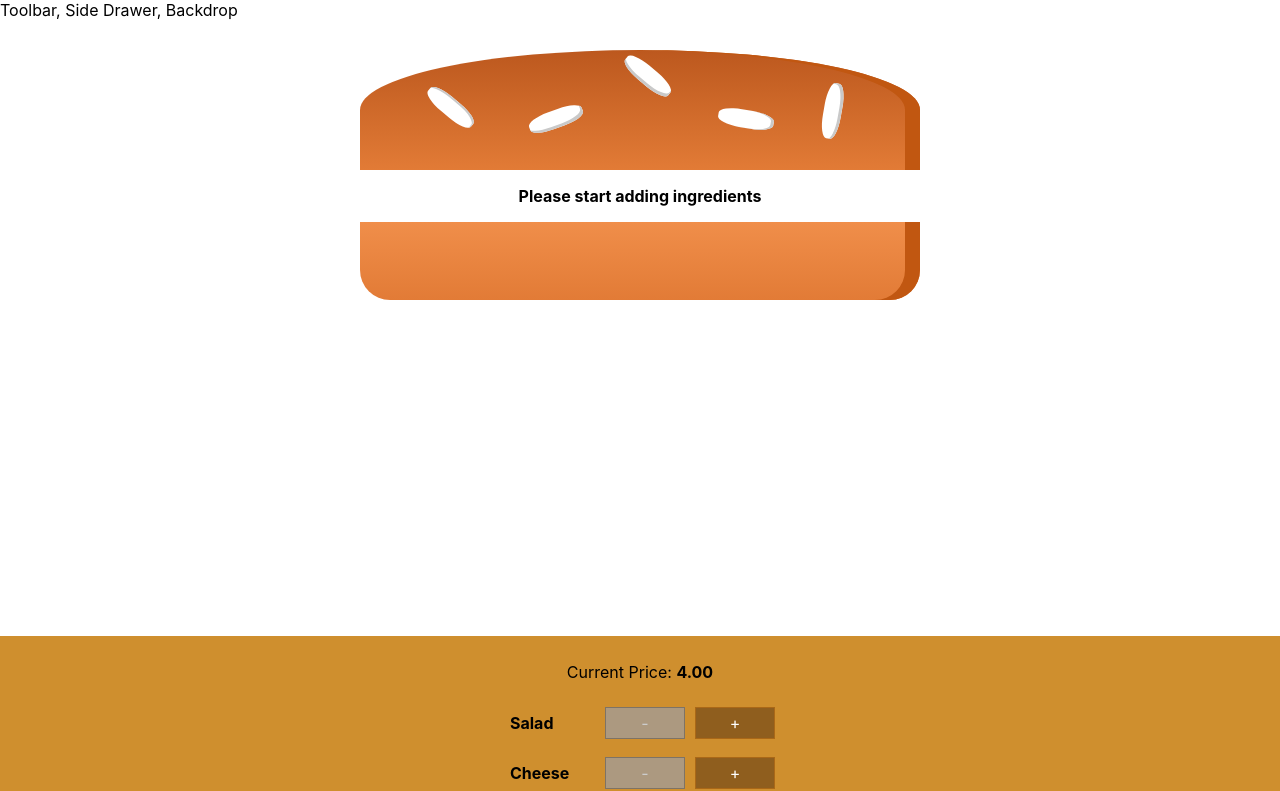
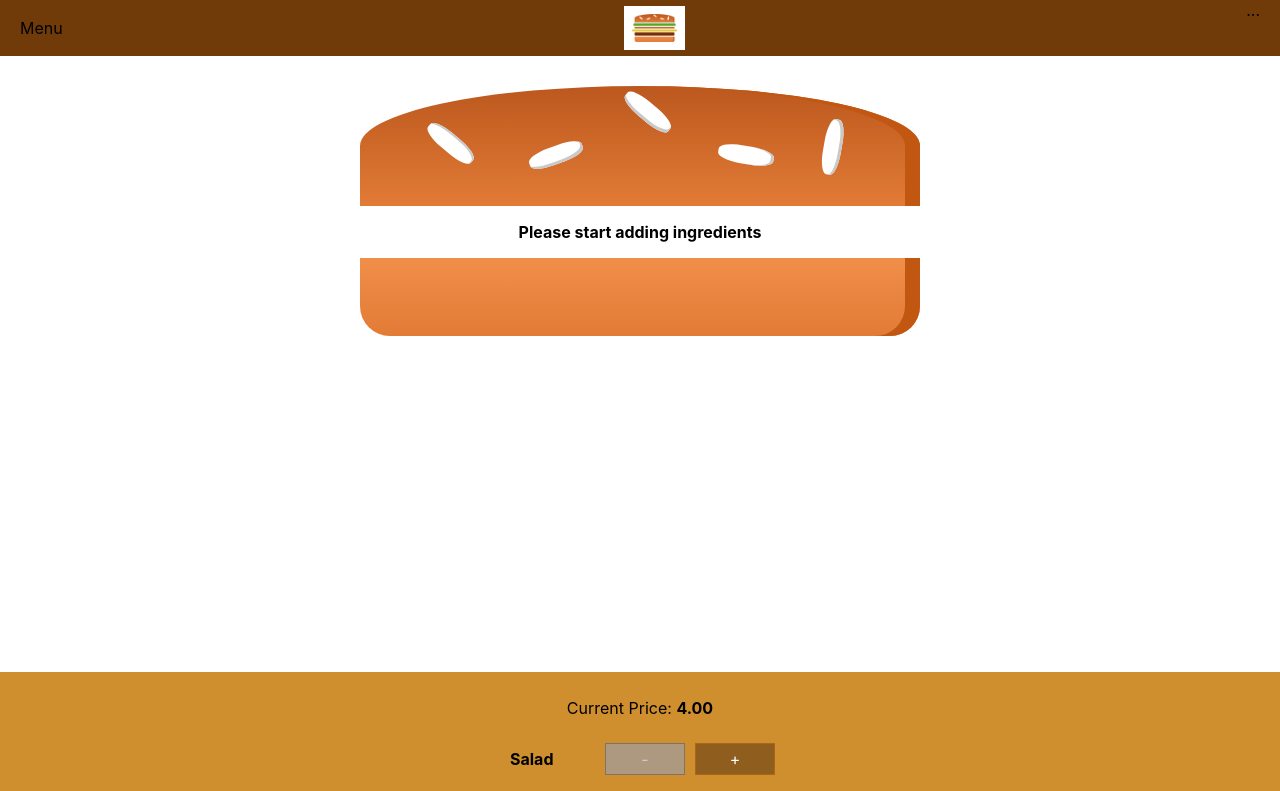
Before and after one commit to asanchez3315/Burger-Builder, a React (Create React App) app: page / in a window 1280 px wide. Shown: the top 791 px of the page. Built offline with nearby package versions, Linux system fonts and the light colour scheme.

Commit message:
added logo

```diff
--- a/src/components/Layout/Layout.js
+++ b/src/components/Layout/Layout.js
@@ -1,12 +1,13 @@
 import React from 'react';
 import Auxillary from '../../hoc/Auxillary';
 import classes from './Layout.module.css';
+import Toolbar from '../Navigation/Toolbar/Toolbar'
 
 const layout = (props) => (
 
     <Auxillary>
 
-        <div> Toolbar, Side Drawer, Backdrop</div>
+        <Toolbar />
         <main className={classes.Content}>
             {props.children}
         </main>
--- a/src/components/Layout/Layout.module.css
+++ b/src/components/Layout/Layout.module.css
@@ -1,3 +1,3 @@
 .Content {
-    margin-top:16px
+    margin-top:72px
 }
--- /dev/null
+++ b/src/components/Logo/Logo.js
@@ -0,0 +1,12 @@
+import React from 'react'
+import burgerLogo from '../../assets/images/burger-logo.png'
+import classes from './Logo.module.css'
+
+const logo = () => (
+
+    <div className={classes.Logo}>
+        <img src={burgerLogo} alt='MyBurger' />
+    </div>
+)
+
+export default logo
--- /dev/null
+++ b/src/components/Logo/Logo.module.css
@@ -0,0 +1,10 @@
+.Logo{
+    background-color:white;
+    height:80%;
+    padding: 8px;
+    box-sizing:border-box
+}
+
+.Logo img {
+    height :100%
+}
--- /dev/null
+++ b/src/components/Navigation/Toolbar/Toolbar.js
@@ -0,0 +1,17 @@
+import React from 'react'
+import classes from './Toolbar.module.css'
+import Logo from '../../Logo/Logo'
+
+
+const toolbar = () => (
+
+    <header className={classes.Toolbar}>
+        <div>Menu</div>
+        <Logo />
+        <nav>
+            ...
+        </nav>
+    </header>
+)
+
+export default toolbar
--- /dev/null
+++ b/src/components/Navigation/Toolbar/Toolbar.module.css
@@ -0,0 +1,18 @@
+.Toolbar{
+    height:56px;
+    width:100%;
+    position:fixed;
+    top:0;
+    left:0;
+    background-color:#703b09;
+    display:flex;
+    justify-content: space-between;
+    align-items:center;
+    padding: 0 20px;
+    box-sizing: border-box;
+    z-index: 90
+}
+
+.Toolbar nav {
+  height:100%
+}
```
Also changed, not shown: src/assets/images/burger-logo.png (added).
